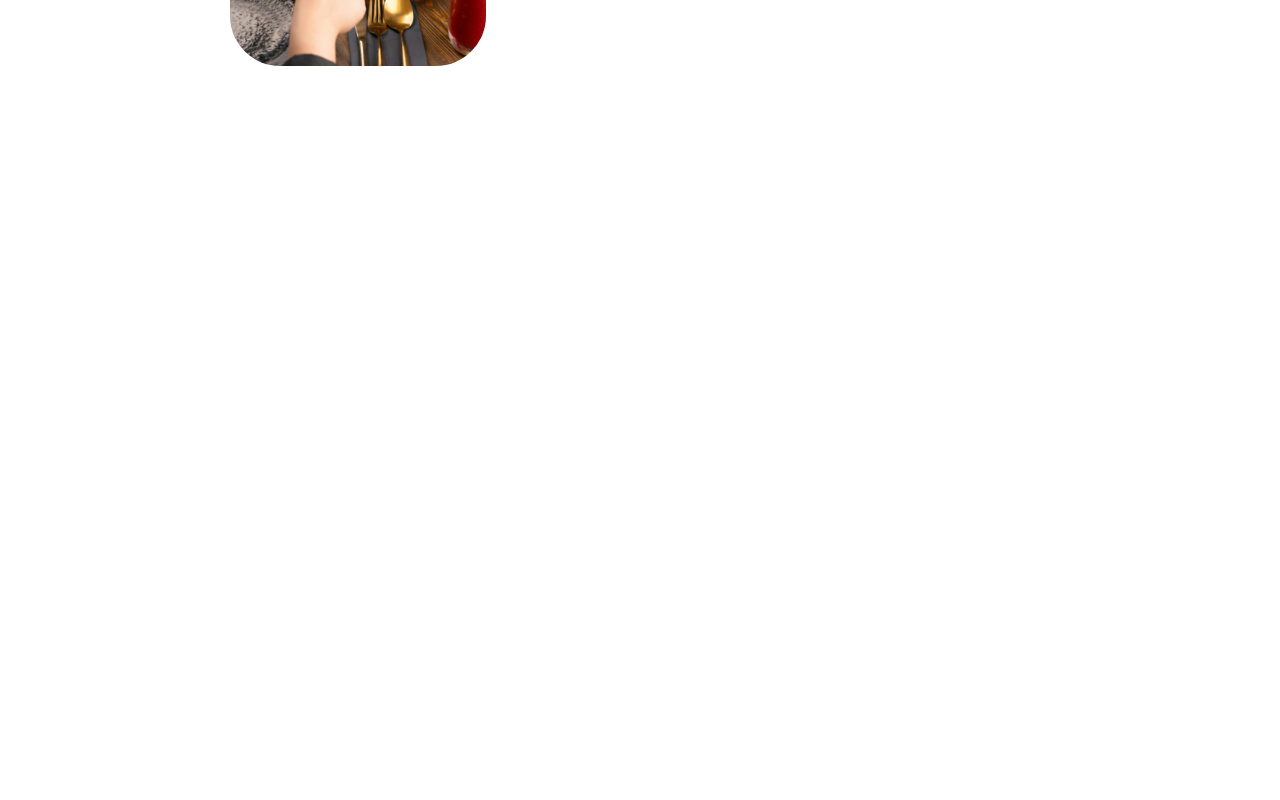
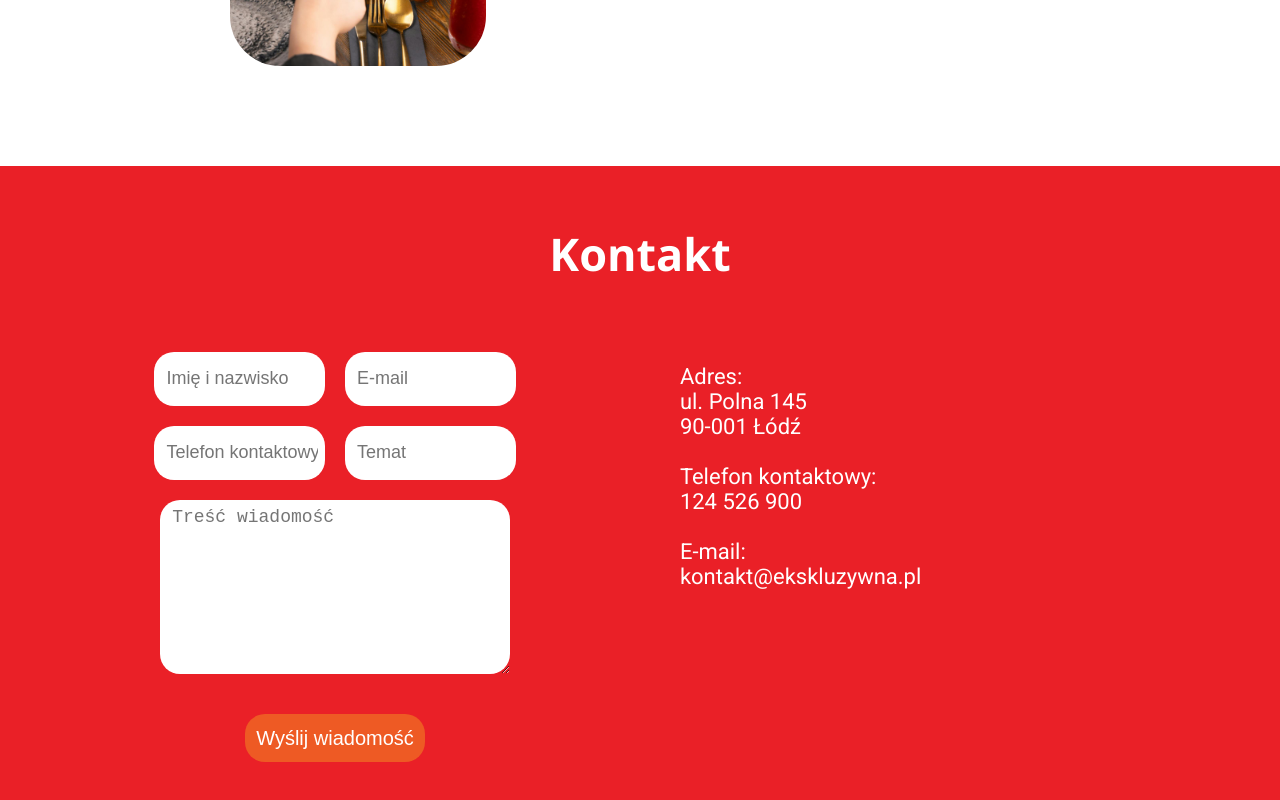
Before and after one commit to krystianblasiak/project-restauracja-ekskluzywna, a React (Create React App) app: page / in a window 1280 px wide. Shown: the part 1232-2032 px from the top of the page. Before the commit the page ends 1398 px from the top, so only its background shows below. Built offline with nearby package versions, Linux system fonts and the light colour scheme.

Commit message:
Add component Contact. Change components AboutUs, Home.

```diff
--- a/src/components/AboutUs/AboutUs.js
+++ b/src/components/AboutUs/AboutUs.js
@@ -4,7 +4,7 @@ import Container from "../Container/Container";
 const AboutUs = () => {
     return (
         <Container>
-            <section className={styles.section}>
+            <section id="onas" className={styles.section}>
                 <h2 className={styles.h2}>O Nas</h2>
                 <div className={styles.wrapper}>
                     <img className={styles.img} src="images/pexels-ali-dashti-506667798-28241708.jpg" alt="Restauracja Ekskluzywna"></img>
--- /dev/null
+++ b/src/components/Contact/Contact.js
@@ -0,0 +1,34 @@
+import styles from "./Contact.module.scss";
+import Container from "../Container/Container";
+
+const Contact = () => {
+    return (
+        <section id="kontakt" className={styles.section}>
+            <Container>
+                <h2 className={styles.h2}>Kontakt</h2>
+                <div className={styles.wrapper}>
+                    <form className={styles.form}>
+                        <input className={styles.input} placeholder="Imię i nazwisko" type="text"/>
+                        <input className={styles.input} placeholder="E-mail" type="email"/><br />
+                        <input className={styles.input} placeholder="Telefon kontaktowy" type="tel" />
+                        <input className={styles.input} placeholder="Temat" type="text" /><br />
+                        <textarea className={styles.textarea} placeholder="Treść wiadomość" /><br />
+                        <button type="submit" className={styles.btn}>Wyślij wiadomość</button>
+                    </form>
+                    <p className={styles.p}>
+                        Adres:<br />
+                        ul. Polna 145<br />
+                        90-001 Łódź<br /><br />
+                        Telefon kontaktowy:<br />
+                        124 526 900<br /> <br />
+                        E-mail:<br />
+                        kontakt@ekskluzywna.pl
+                    </p>
+                </div>
+            </Container>
+        </section>
+
+    )
+}
+
+export default Contact;
--- /dev/null
+++ b/src/components/Contact/Contact.module.scss
@@ -0,0 +1,70 @@
+@import "../../styles/global.scss";
+
+.section {
+    background-color: $color-one;
+    padding-top: 20px;
+    padding-bottom: 100px;
+    .h2 {
+        text-align: center;
+        font-size: 45px;
+        font-family: "Open Sans";
+    }
+
+    .wrapper {
+        display: flex;
+        flex-direction: row;
+        padding-top: 20px;
+        .form {
+            flex: 50%;
+            text-align: center;
+
+            .input {
+                margin: 10px;
+                padding: 7px;
+                padding-left: 10px;
+                border-radius: 20px;
+                height: 5vh;
+                width: 12vw;
+                border: none;
+                font-size: 18px;
+            }
+
+            .input::placeholder,.textarea::placeholder {
+                padding-left: 2px;
+            }
+
+            .textarea {
+                margin: 10px;
+                padding: 7px;
+                padding-left: 10px;
+                border-radius: 20px;
+                height: 20vh;
+                width: 26vw;
+                border: none;
+                font-size: 18px;
+            }
+
+            .btn {
+                margin-top: 5%;
+                height: 6vh;
+                width: 14vw;
+                font-size: 20px;
+                border-radius: 20px;
+                background-color: $color-two;
+                border: none;
+                color: #fff;
+            }
+
+            .btn:hover {
+                background-color: #ff4400;
+                cursor: pointer;
+            }
+        }
+
+        .p {
+            flex: 50%;
+            font-size: 22px;
+            margin-left: 7%;
+        }
+    }
+}
--- a/src/components/Home/Home.js
+++ b/src/components/Home/Home.js
@@ -1,12 +1,14 @@
 import styles from "./Home.module.scss";
 import Hero from "../Hero/Hero";
 import AboutUs from "../AboutUs/AboutUs";
+import Contact from "../Contact/Contact";
 
 const Home = () => {
     return (
         <div>
             <Hero />
             <AboutUs />
+            <Contact />
         </div>
     )
 }
```
